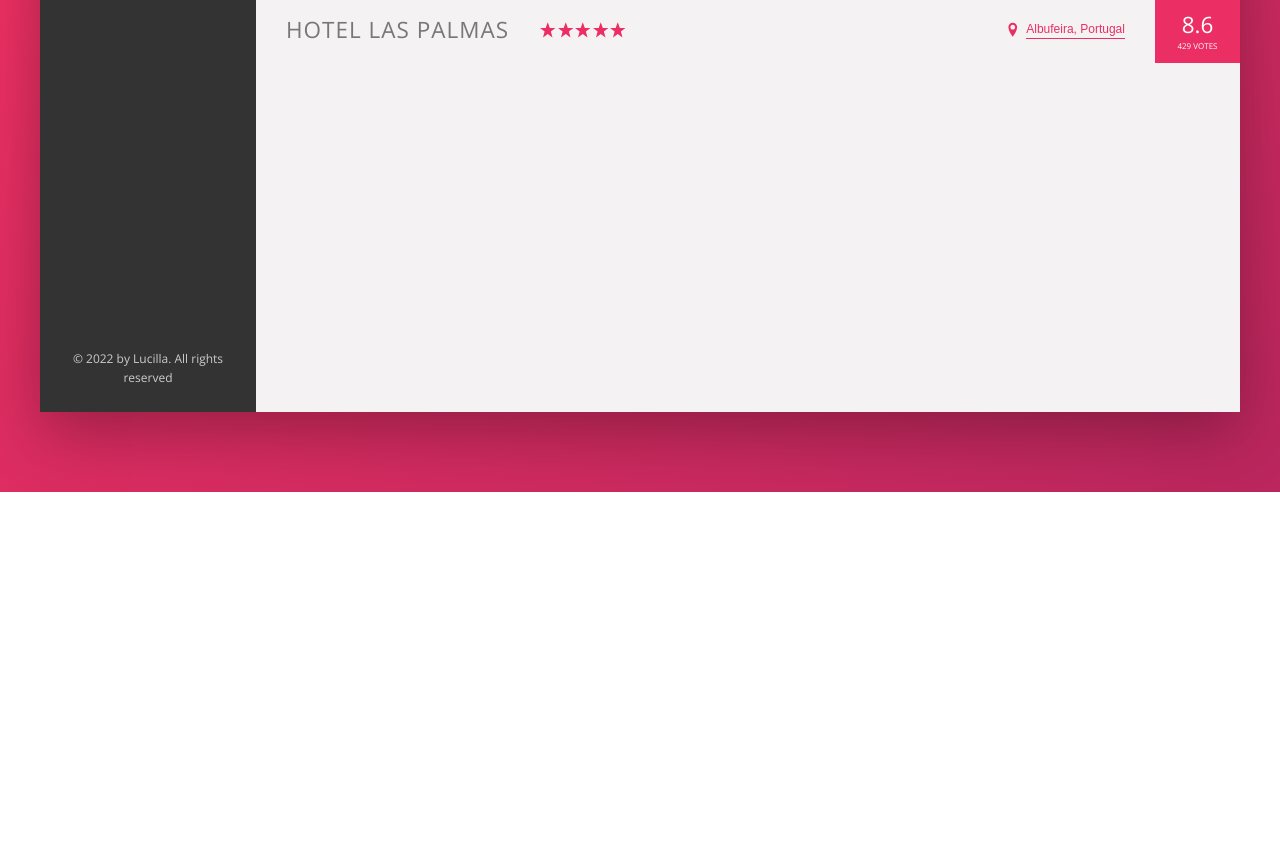
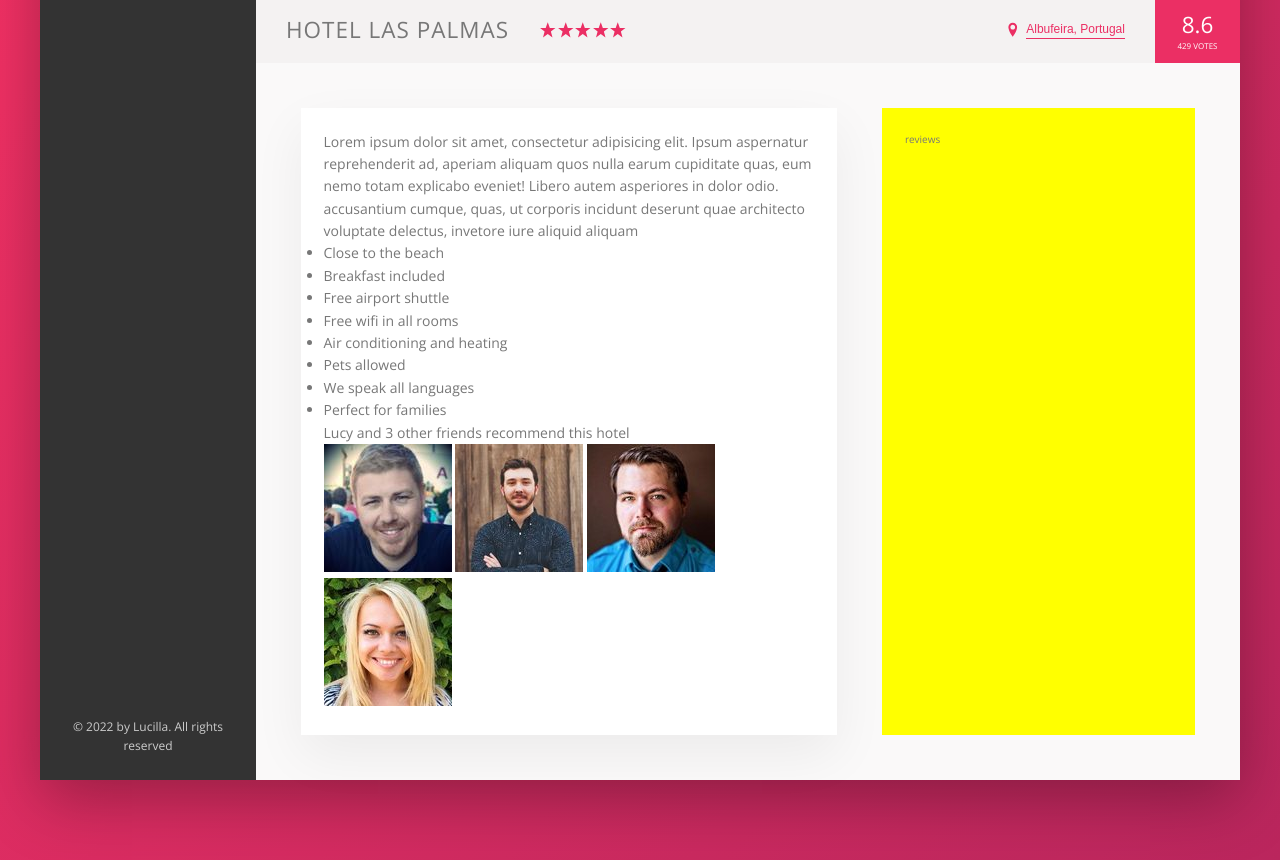
Before and after one commit to dknsapatin/Lucilla, a website: page index.html in a window 1280 px wide. Shown: the part 538-1398 px from the top of the page. Before the commit the page ends 1030 px from the top, so only its background shows below. Drawn offline with nearby package versions, Linux system fonts and the light colour scheme.

Commit message:
Started on Description section

```diff
--- a/index.html
+++ b/index.html
@@ -92,6 +92,7 @@
           <div class="legal">&copy; 2022 by Lucilla. All rights reserved</div>
         </nav>
         <main class="hotel-view">
+          <!-- Gallery -->
           <div class="gallery">
             <figure class="gallery__item">
               <img
@@ -156,6 +157,44 @@
               <div class="overview__rating-count">429 votes</div>
             </div>
           </div>
+
+          <div class="detail">
+            <div class="description">
+              <p class="paragraph">
+                Lorem ipsum dolor sit amet, consectetur adipisicing elit. Ipsum
+                aspernatur reprehenderit ad, aperiam aliquam quos nulla earum
+                cupiditate quas, eum nemo totam explicabo eveniet! Libero autem
+                asperiores in dolor odio.
+              </p>
+              <p class="paragraph">
+                accusantium cumque, quas, ut corporis incidunt deserunt quae
+                architecto voluptate delectus, invetore iure aliquid aliquam
+              </p>
+              <ul>
+                <li class="list__item">Close to the beach</li>
+                <li class="list__item">Breakfast included</li>
+                <li class="list__item">Free airport shuttle</li>
+                <li class="list__item">Free wifi in all rooms</li>
+                <li class="list__item">Air conditioning and heating</li>
+                <li class="list__item">Pets allowed</li>
+                <li class="list__item">We speak all languages</li>
+                <li class="list__item">Perfect for families</li>
+              </ul>
+
+              <div class="recommend">
+                <p class="recommen__count">
+                  Lucy and 3 other friends recommend this hotel
+                </p>
+                <div class="recommend__friends">
+                  <img src="img/user-3.jpg" alt="" class="recommend__photo" />
+                  <img src="img/user-4.jpg" alt="" class="recommend__photo" />
+                  <img src="img/user-5.jpg" alt="" class="recommend__photo" />
+                  <img src="img/user-6.jpg" alt="" class="recommend__photo" />
+                </div>
+              </div>
+            </div>
+            <div class="user-reviews">reviews</div>
+          </div>
         </main>
       </div>
     </div>
--- a/sass/_base.scss
+++ b/sass/_base.scss
@@ -31,6 +31,9 @@ Grey dark 3: #999
   --color-grey-dark-3: #999;
 
   --shadow-dark: 0 2rem 6rem rgba(0, 0, 0, 0.3);
+  --shadow-light: 0 2rem 5rem rgba(0, 0, 0, 0.06);
+
+  --line: 1px solid variable-exists(--color-grey-light-2);
 }
 
 * {
--- a/sass/_components.scss
+++ b/sass/_components.scss
@@ -191,7 +191,7 @@
 .overview {
   display: flex;
   align-items: center;
-  border-bottom: 1px solid var(--color-grey-light-2);
+  border-bottom: var(--line);
   &__heading {
     font-size: 2.25rem;
     font-weight: 300;
--- a/sass/_layout.scss
+++ b/sass/_layout.scss
@@ -11,7 +11,7 @@
   font-size: 1.4rem;
   height: 7rem;
   background-color: #fff;
-  border-bottom: 1px solid var(--color-grey-light-2);
+  border-bottom: var(--line);
 
   display: flex;
   justify-content: space-between;
@@ -32,6 +32,24 @@
 }
 
 .hotel-view {
-  height: 80rem;
   flex: 1;
 }
+
+.detail {
+  display: flex;
+  padding: 4.5rem;
+  background-color: var(--color-grey-light-1);
+}
+.description {
+  font-size: 1.4rem;
+  background-color: #fff;
+  box-shadow: var(--shadow-light);
+  padding: 2.25rem;
+  flex: 0 0 60%;
+  margin-right: 4.5rem;
+}
+.user-reviews {
+  padding: 2.25rem;
+  background-color: yellow;
+  flex: 1;
+}
```
Also changed, not shown: css/style.css.
